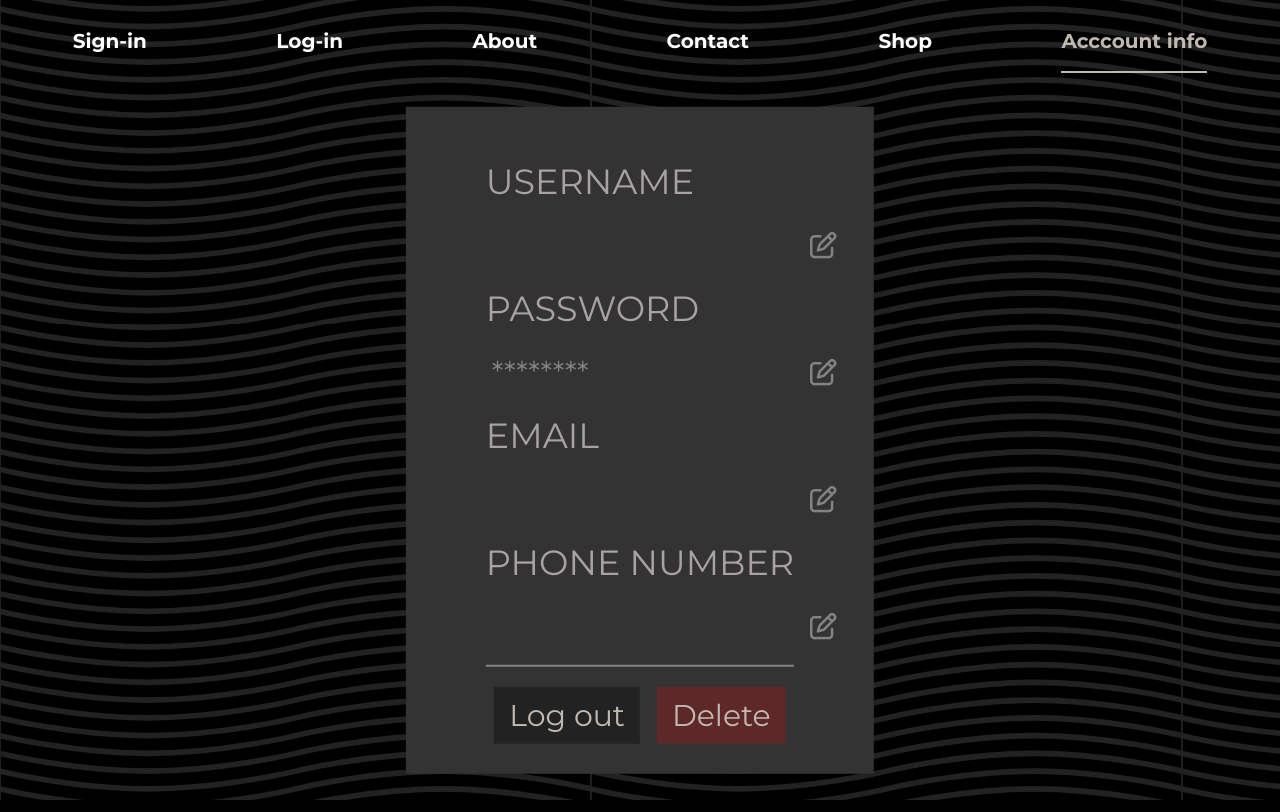
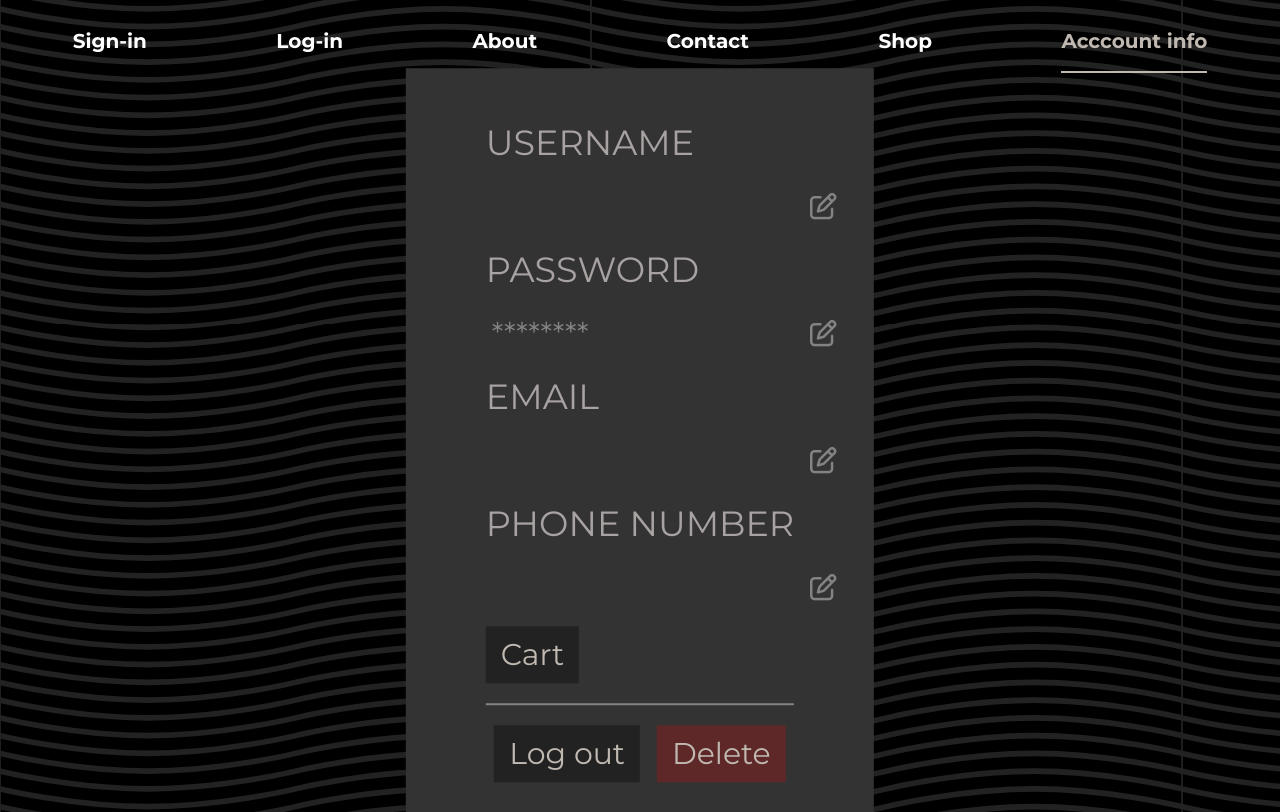
Before and after one commit to Anchiee/shoppify, a PHP site: page /view/php/accountInfo.php in a window 1280 px wide. Run offline with PHP 8.4, Linux system fonts and the light colour scheme; the visitor is signed in with stand-in values (Sample User, id 1); data that the repository does not hold is empty; some libraries are stand-ins or nearby versions.

Commit message:
Added basic ui for cart redirection

```diff
--- a/view/js/accountInfo.js
+++ b/view/js/accountInfo.js
@@ -48,3 +48,8 @@ function hidePhone()
 {
   phoneForm.style.display = "none";
 }
+
+function redirectToCart()
+{
+  window.location.href = "../php/userCart.php";
+}
--- a/view/php/accountInfo.php
+++ b/view/php/accountInfo.php
@@ -93,6 +93,11 @@
           <button class="change-button" onclick="showPhone()">
           <i class="fa-regular fa-pen-to-square fa-2xl" class="icon"></i>
           </button>
+
+
+            <button class="manipulate-button" id="cart" onclick="redirectToCart()">
+              Cart
+            </button>
         </div>
 
         <div class="buttons-container">
--- a/view/style/accountInfo.css
+++ b/view/style/accountInfo.css
@@ -120,3 +120,9 @@ input
 {
   background-color:#5f2828;
 }
+
+
+#cart
+{
+  display: block;
+}
```
Also changed, not shown: view/php/userCart.php (+8 -1 lines).
